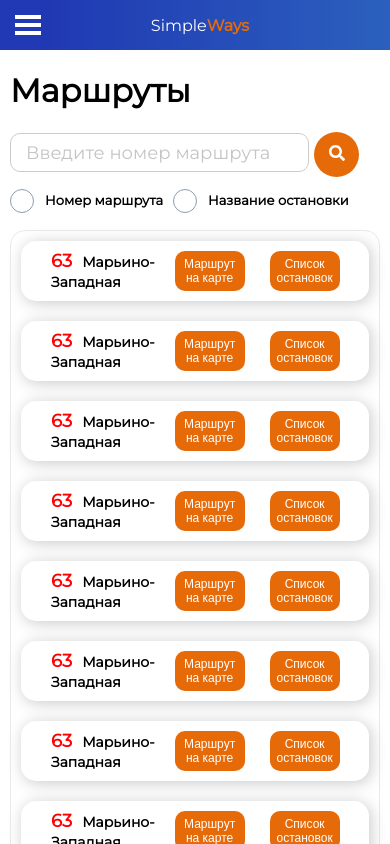
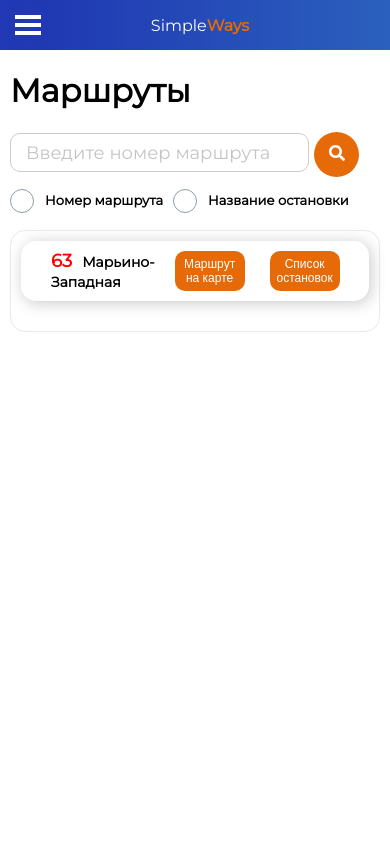
Before and after one commit to tw9ntyseven/SimpleWays, a React (Create React App) app: page /ways in a window 390 px wide. Shown: the top 844 px of the page. Built offline with nearby package versions, Linux system fonts and the light colour scheme.

Commit message:
add optimization for mobile

```diff
--- a/src/components/footer/footer.css
+++ b/src/components/footer/footer.css
@@ -1,12 +1,11 @@
 .footer {
     display: flex;
     align-items: center;
-    /* justify-content: flex-end; */
     width: 100%;
     height: 150px;
     background: #333;
     text-align: center;
-    /* overflow: hidden; */
+    z-index: 100;
 }
 .footerLogo {
     text-align: center;
@@ -63,3 +62,14 @@
         height: 35px;
     }
 }
+@media screen and (max-width: 320px) {
+    .footerLogo {
+        font-size: 12px;
+    }
+    .footerLinkItem {
+        font-size: 12px;
+    }
+    .footerSocialNetworksItem {
+        font-size: 14px;
+    }
+}
--- a/src/components/newsItem/newsItem.css
+++ b/src/components/newsItem/newsItem.css
@@ -1,5 +1,5 @@
 .newsItem {
-    width: 500px;
+    width: 40%;
     height: auto;
     padding: 20px;
     display: flex;
@@ -29,7 +29,7 @@
 
 @media screen and (max-width: 1080px) {
     .newsItem {
-        width: 355px;
+        width: 87%;
     }
     .newsItemTitle {
         font-size: 16px;
@@ -40,11 +40,11 @@
 }
 @media screen and (max-width: 375px) {
     .newsItem {
-        width: 320px;
+        width: 80%;
     }
 }
 @media screen and (max-width: 320px) {
     .newsItem {
-        width: 265px;
+        width: 80%;
     }
 }
--- a/src/pages/maps/maps.js
+++ b/src/pages/maps/maps.js
@@ -13,7 +13,7 @@ const mapData = {
     ],
     zoom: 12
 };
-const antIcon = <LoadingOutlined style={{ fontSize: 64, color: "#2039b3", display: "flex", justifyContent: "center", alignItems: "center", marginTop: "100px" }} spin />;
+const antIcon = <LoadingOutlined style={{ width: "100%", fontSize: 64, color: "#2039b3", textAlign: "center", marginTop: "50px", zIndex: "1" }} spin />;
 
 class Maps extends Component {
     state = {
@@ -27,7 +27,7 @@ class Maps extends Component {
         return (
             <div>
                 <HeadBar/>
-                <div style={{display: "block", width: "100%", height: "95vh", marginTop: "50px"}}>
+                <div style={{display: "block", width: "100%", height: "95vh"}}>
                 { !loaded &&  <YMaps query={{apikey: '1c80c4b3-7cec-4d86-8f33-0c2061e5f814'}} onLoad={this.onMapLoaded}>
                     <Map defaultState={mapData} style={{width: "100%", height: "95vh", marginTop: "50px"}}>
                     </Map>
--- a/src/pages/news/news.css
+++ b/src/pages/news/news.css
@@ -47,6 +47,9 @@
     }
 }
 @media screen and (max-width: 375px) {
+    .newsInput {
+        width: 140px;
+    }
     .newsTitle {
         font-size: 26px;
     }
@@ -56,7 +59,11 @@
         font-size: 20px;
     }
     .newsInput {
-        width: 130px;
+        width: 110px;
+        height: 30px;
+    }
+    .newsButton {
+        width: 30px;
         height: 30px;
     }
 }
--- a/src/pages/ways/ways.css
+++ b/src/pages/ways/ways.css
@@ -80,7 +80,9 @@
     opacity: 0;
     transition: all .2s;
 }
-
+.waysOutput {
+    height: 80vh;
+}
 .ways-radio_button:checked+label:after {
     opacity: 1;
 }
@@ -133,14 +135,14 @@
 }
 @media screen and (max-width: 320px) {
     .ways-title {
-        font-size: 30px;
+        font-size: 24px;
     }
     .ways {
         margin: 5px;
     }
     .ways-input {
         padding-left: 5px;
-        width: 255px;
+        width: 225px;
     }
     .ways-button {
         width: 35px;
@@ -163,8 +165,11 @@
       display: flex;
       border: 1px solid #ccc;
   }
+  .waysItemNumber {
+      font-size: 14px;
+  }
   .inputGroupNumber {
-      width: 50px;
-      height: 40px;
+      width: 40px;
+      height: 30px;
   }
 }
--- a/src/pages/ways/ways.js
+++ b/src/pages/ways/ways.js
@@ -83,38 +83,6 @@ export class ways extends Component {
                                     title: "Марьино-Западная",
                                     number: "63",
                                 },
-                                {
-                                    title: "Марьино-Западная",
-                                    number: "63",
-                                },
-                                {
-                                    title: "Марьино-Западная",
-                                    number: "63",
-                                },
-                                {
-                                    title: "Марьино-Западная",
-                                    number: "63",
-                                },
-                                {
-                                    title: "Марьино-Западная",
-                                    number: "63",
-                                },
-                                {
-                                    title: "Марьино-Западная",
-                                    number: "63",
-                                },
-                                {
-                                    title: "Марьино-Западная",
-                                    number: "63",
-                                },
-                                {
-                                    title: "Марьино-Западная",
-                                    number: "63",
-                                },
-                                {
-                                    title: "Марьино-Западная",
-                                    number: "63",
-                                },
                             ]}
                          />
                     </div>
```
